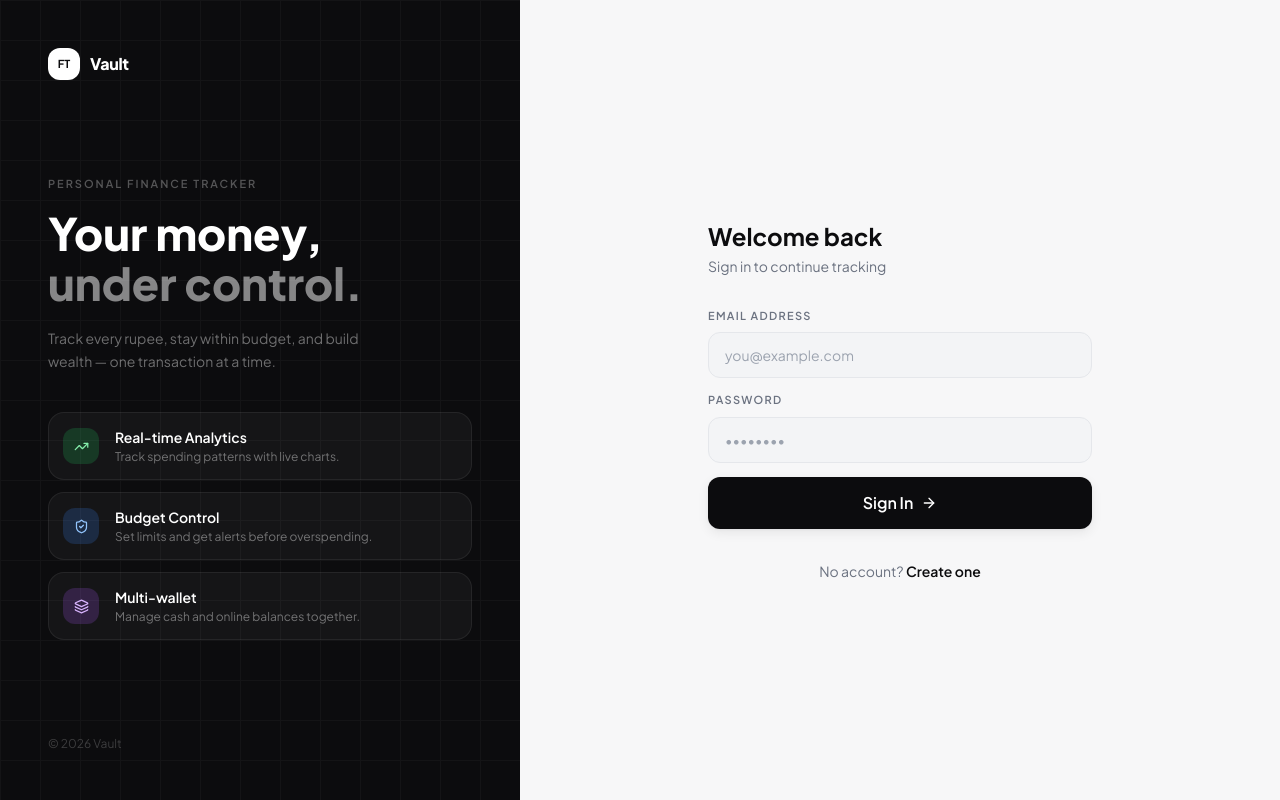
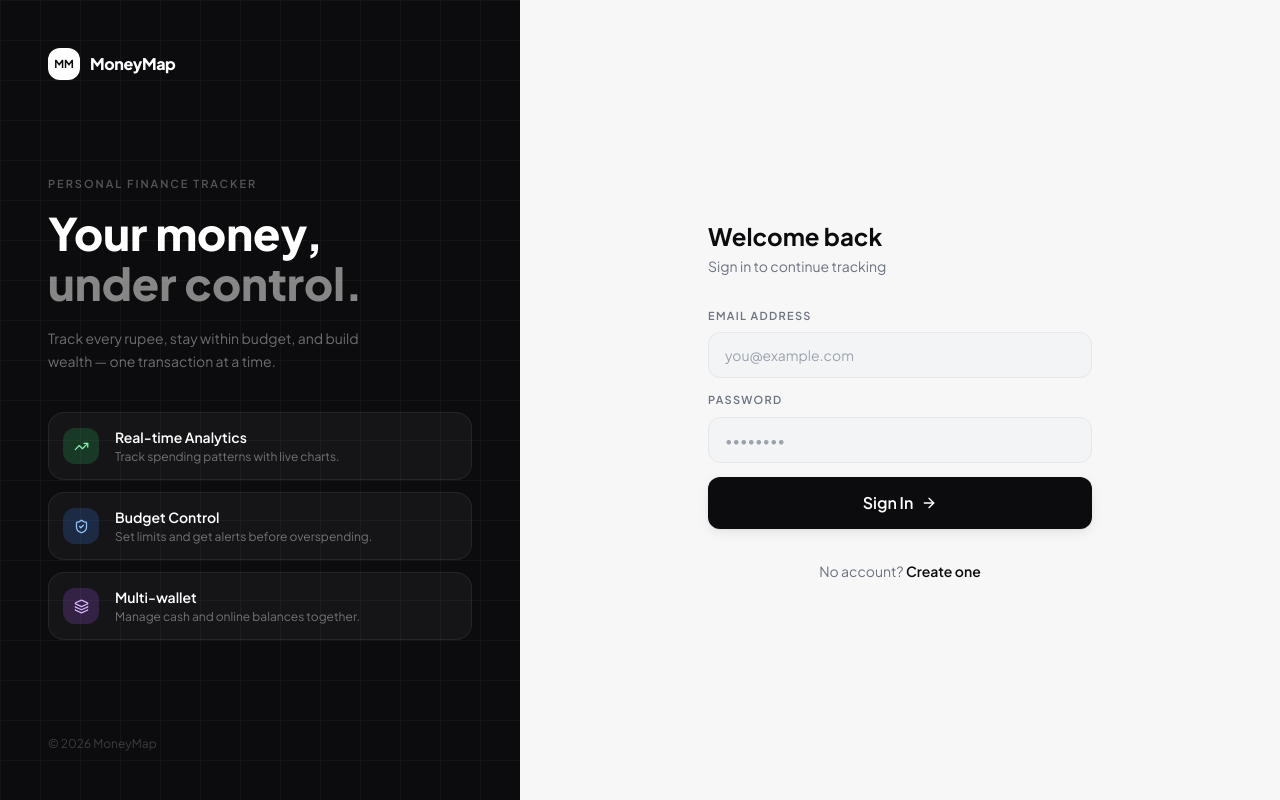
Before and after one commit to Jay-Naik2526/personal-finance-tracker, a React (Vite) app in the folder client/: page /login in a window 1280 px wide. Built offline with nearby package versions, Linux system fonts and the light colour scheme; no server answers.

Commit message:
Rename site to MoneyMap and fix header layout overlap

```diff
--- a/client/src/App.jsx
+++ b/client/src/App.jsx
@@ -22,7 +22,7 @@ const Layout = ({ children }) => {
     return (
         <div className="min-h-screen">
             {!isAuthPage && <Navbar />}
-            <main className={!isAuthPage ? 'pt-4 pb-28 md:pb-10 px-4 md:px-8 max-w-7xl mx-auto' : ''}>
+            <main className={!isAuthPage ? 'pt-20 md:pt-24 pb-28 md:pb-10 px-4 md:px-8 max-w-7xl mx-auto' : ''}>
                 {children}
             </main>
         </div>
--- a/client/src/components/Navbar.jsx
+++ b/client/src/components/Navbar.jsx
@@ -123,9 +123,9 @@ const Navbar = () => {
             {/* ─── WATERMARK LOGO (FLOATS TOP-LEFT ON ALL SCREENS) ──────────────── */}
             <div className="fixed top-5 left-5 md:top-6 md:left-6 z-50 flex items-center gap-2.5 bg-surface/80 backdrop-blur-md border border-border px-3.5 py-2 md:px-4 md:py-2.5 rounded-2xl shadow-card select-none">
                 <div className="w-5 h-5 md:w-6 md:h-6 bg-ink rounded-lg flex items-center justify-center flex-shrink-0">
-                    <span className="text-white text-[8px] md:text-[9px] font-bold">FT</span>
+                    <span className="text-white text-[8px] md:text-[9px] font-bold">MM</span>
                 </div>
-                <span className="text-ink font-extrabold text-[12px] md:text-[13px] tracking-tight">Vault</span>
+                <span className="text-ink font-extrabold text-[12px] md:text-[13px] tracking-tight">MoneyMap</span>
             </div>
 
             {/* ─── DIRECT ADD TRANSACTION FAB (FLOATS BOTTOM-LEFT ON MOBILE) ──────── */}
--- a/client/src/components/Reports.jsx
+++ b/client/src/components/Reports.jsx
@@ -26,7 +26,7 @@ const Reports = () => {
             doc.rect(0, 0, 210, 36, 'F');
             doc.setTextColor(255, 255, 255);
             doc.setFontSize(20); doc.setFont('helvetica', 'bold');
-            doc.text('Vault — Finance Report', 14, 22);
+            doc.text('MoneyMap — Finance Report', 14, 22);
             doc.setFontSize(9); doc.setFont('helvetica', 'normal');
             doc.text(`Period: ${start}  →  ${end}`, 14, 30);
 
@@ -52,7 +52,7 @@ const Reports = () => {
                 alternateRowStyles: { fillColor: [247, 243, 236] },
             });
 
-            doc.save(`Vault_Report_${start}_to_${end}.pdf`);
+            doc.save(`MoneyMap_Report_${start}_to_${end}.pdf`);
         } catch (err) { console.error(err); alert('Error generating report'); }
         finally { setLoading(false); }
     };
--- a/client/src/components/auth/Login.jsx
+++ b/client/src/components/auth/Login.jsx
@@ -36,9 +36,9 @@ const Login = () => {
 
                 <div className="relative z-10 flex items-center gap-2.5">
                     <div className="w-8 h-8 bg-white rounded-xl flex items-center justify-center">
-                        <span className="text-ink text-[11px] font-bold">FT</span>
+                        <span className="text-ink text-[11px] font-bold">MM</span>
                     </div>
-                    <span className="font-extrabold text-white text-base tracking-tight">Vault</span>
+                    <span className="font-extrabold text-white text-base tracking-tight">MoneyMap</span>
                 </div>
 
                 <div className="relative z-10">
@@ -68,7 +68,7 @@ const Login = () => {
                     </div>
                 </div>
 
-                <div className="relative z-10 text-white/20 text-xs">© {new Date().getFullYear()} Vault</div>
+                <div className="relative z-10 text-white/20 text-xs">© {new Date().getFullYear()} MoneyMap</div>
             </div>
 
             {/* ── Right form ── */}
@@ -78,9 +78,9 @@ const Login = () => {
                     {/* Mobile brand */}
                     <div className="flex items-center gap-2 mb-10 lg:hidden">
                         <div className="w-7 h-7 bg-ink rounded-xl flex items-center justify-center">
-                            <span className="text-white text-[10px] font-bold">FT</span>
+                            <span className="text-white text-[10px] font-bold">MM</span>
                         </div>
-                        <span className="font-extrabold text-ink text-sm">Vault</span>
+                        <span className="font-extrabold text-ink text-sm">MoneyMap</span>
                     </div>
 
                     <h1 className="text-2xl font-bold text-ink mb-1">Welcome back</h1>
--- a/client/src/components/auth/Register.jsx
+++ b/client/src/components/auth/Register.jsx
@@ -37,9 +37,9 @@ const Register = () => {
 
                 <div className="relative z-10 flex items-center gap-2.5">
                     <div className="w-8 h-8 bg-white rounded-xl flex items-center justify-center">
-                        <span className="text-ink text-[11px] font-bold">FT</span>
+                        <span className="text-ink text-[11px] font-bold">MM</span>
                     </div>
-                    <span className="font-extrabold text-white text-base tracking-tight">Vault</span>
+                    <span className="font-extrabold text-white text-base tracking-tight">MoneyMap</span>
                 </div>
 
                 <div className="relative z-10">
@@ -69,7 +69,7 @@ const Register = () => {
                     </div>
                 </div>
 
-                <div className="relative z-10 text-white/20 text-xs">© {new Date().getFullYear()} Vault</div>
+                <div className="relative z-10 text-white/20 text-xs">© {new Date().getFullYear()} MoneyMap</div>
             </div>
 
             {/* ── Right form ── */}
@@ -78,9 +78,9 @@ const Register = () => {
 
                     <div className="flex items-center gap-2 mb-10 lg:hidden">
                         <div className="w-7 h-7 bg-ink rounded-xl flex items-center justify-center">
-                            <span className="text-white text-[10px] font-bold">FT</span>
+                            <span className="text-white text-[10px] font-bold">MM</span>
                         </div>
-                        <span className="font-extrabold text-ink text-sm">Vault</span>
+                        <span className="font-extrabold text-ink text-sm">MoneyMap</span>
                     </div>
 
                     <h1 className="text-2xl font-bold text-ink mb-1">Create an account</h1>
```
